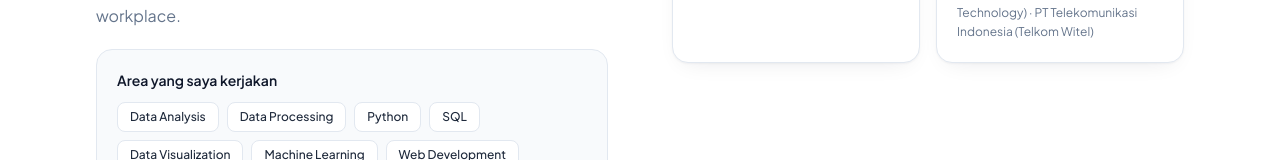
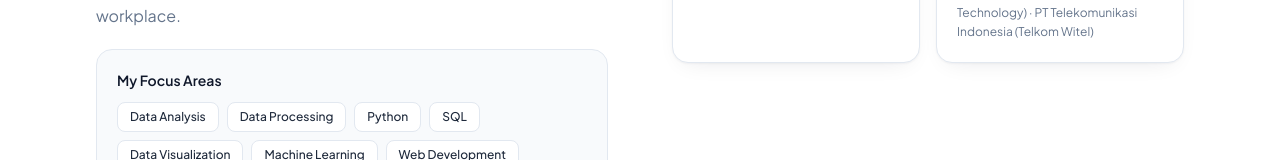
Before and after one commit to tifaniyy/portfolio, a Next.js app: page / in a window 1280 px wide. Shown: the part 1234-1394 px from the top of the page. Built offline with nearby package versions, Linux system fonts and the light colour scheme; no server answers.

Commit message:
Update About me area yang dikerjakan

```diff
--- a/src/components/About.tsx
+++ b/src/components/About.tsx
@@ -50,7 +50,7 @@ export function About() {
 
               <div className="rounded-2xl border border-border bg-background p-5">
                 <p className="text-sm font-semibold text-primary">
-                  Area yang saya kerjakan
+                  My Focus Areas
                 </p>
                 <ul className="mt-3 flex flex-wrap gap-2">
                   {interests.map((interest) => (
```
